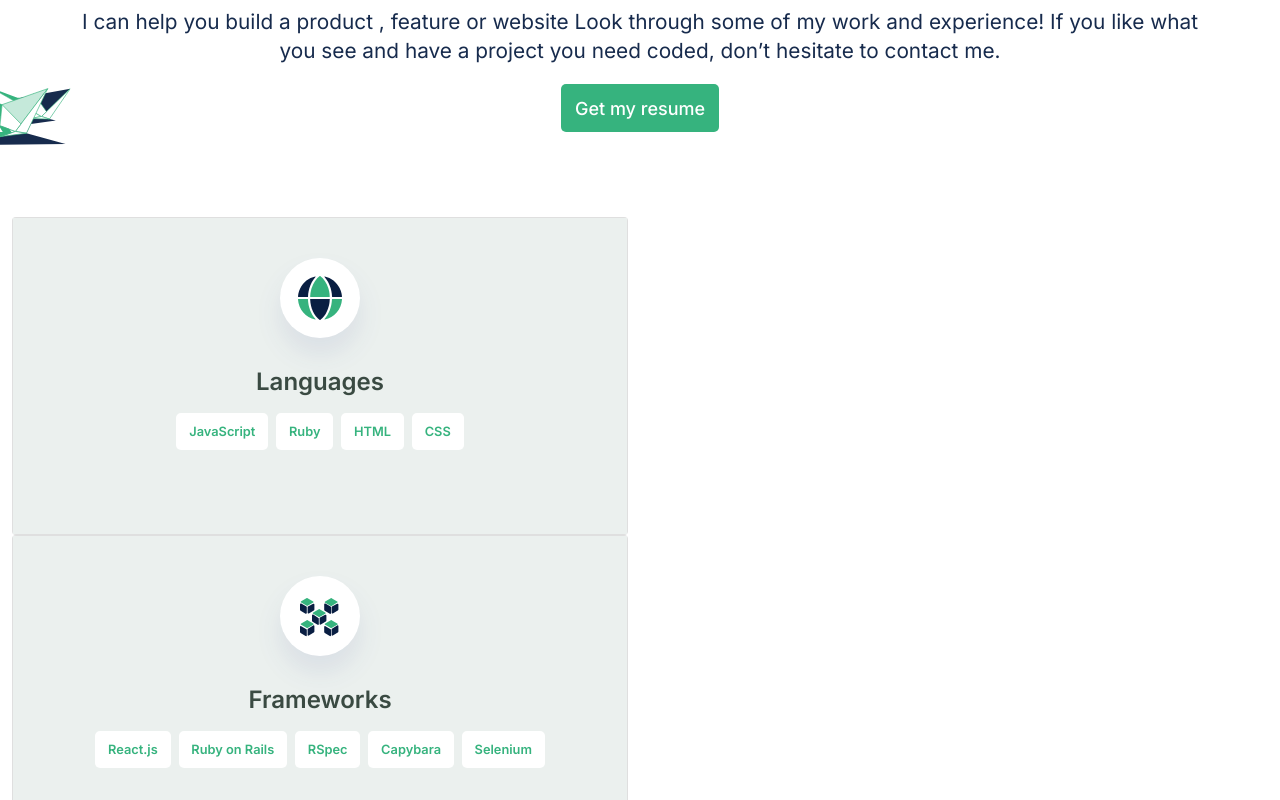
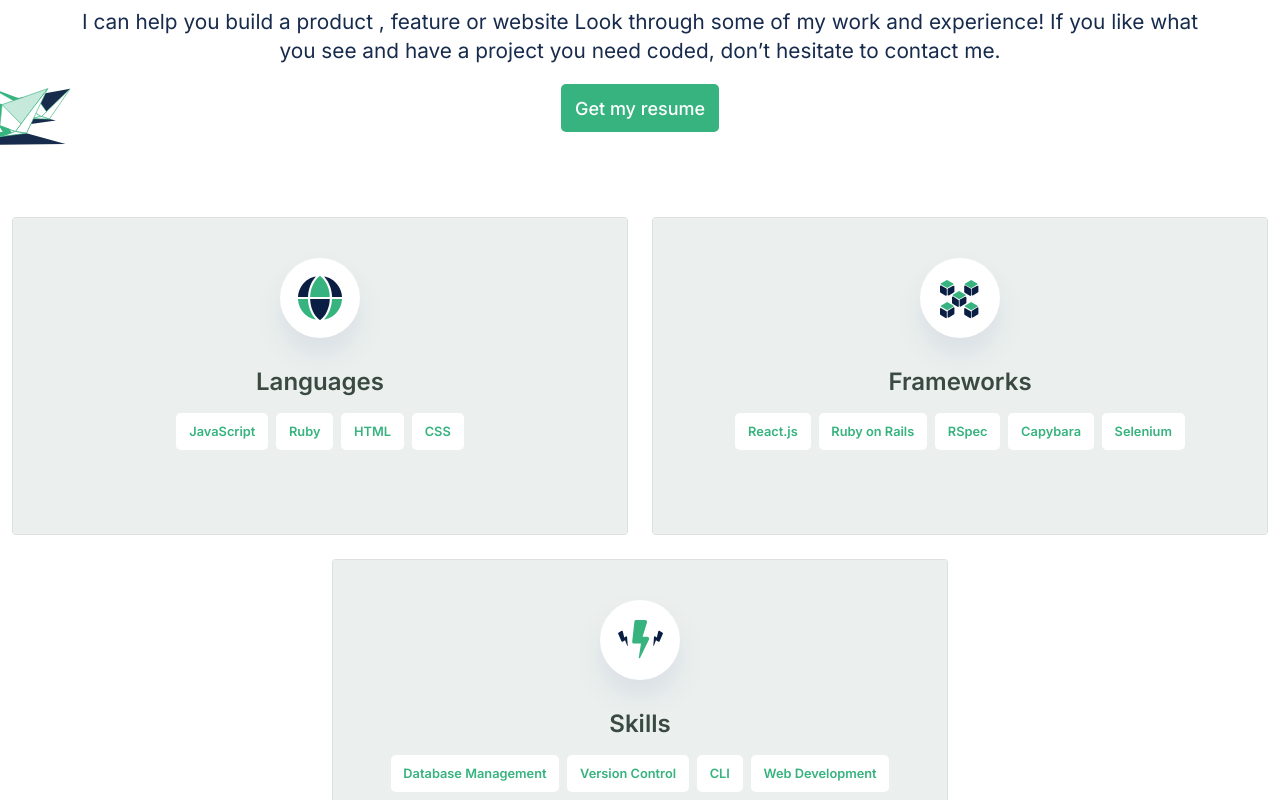
Before and after one commit to binyamolango/My_Portfolio, a website: page src/index.html in a window 1280 px wide. Shown: the part 2000-2800 px from the top of the page. Drawn offline with nearby package versions, Linux system fonts and the light colour scheme.

Commit message:
Update skills style

```diff
--- a/src/index.css
+++ b/src/index.css
@@ -109,6 +109,11 @@
   margin-top: 2em;
 }
 
+.portfolio,
+.skills {
+  justify-content: center;
+}
+
 .cards_cont {
   padding: 2em 0.75em;
 }
@@ -160,6 +165,8 @@
   margin: 1em 0 1.5em 0;
 }
 
+/* style the skills section */
+
 .skills-card-body {
   background-color: var(--tertiary-color);
   min-height: 316px;
@@ -178,3 +185,7 @@
 .skills-card-body .card-title {
   margin-top: -0.5em;
 }
+
+.skills .row {
+  justify-content: center;
+}
--- a/src/index.html
+++ b/src/index.html
@@ -152,7 +152,9 @@
             </div>
           </div>
         </div>
+      </div>
 
+      <div class="col">
         <div class="card">
           <div class="card-body skills-card-body">
             <img src="../assets/icon-frameworks.svg" alt="icon-frameworks">
@@ -166,7 +168,9 @@
             </div>
           </div>
         </div>
+      </div>
 
+      <div class="col">
         <div class="card">
           <div class="card-body skills-card-body">
             <img src="../assets/icon-skills.svg" alt="icon-skills">
```
